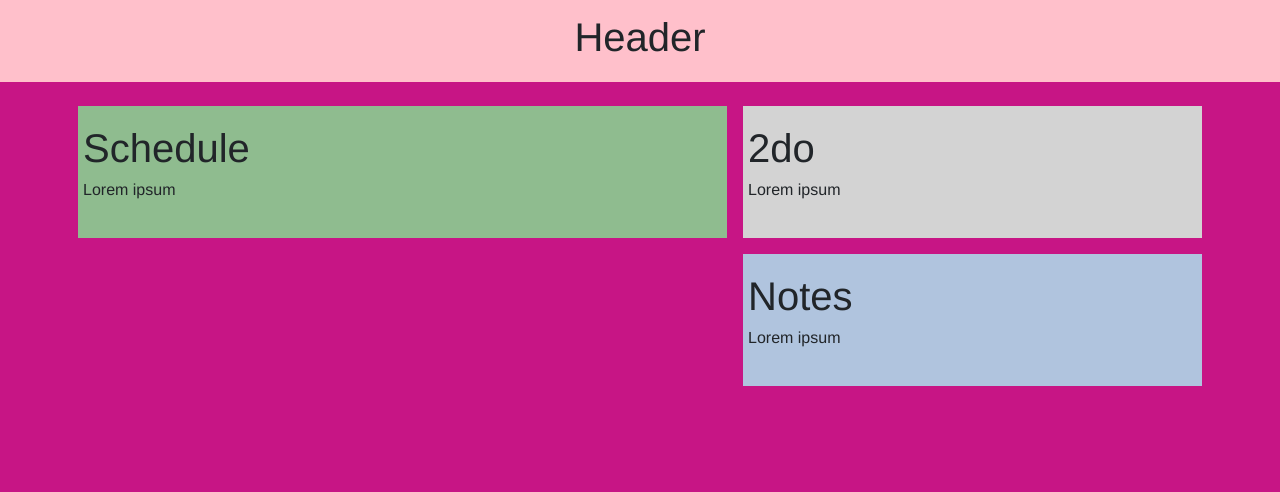
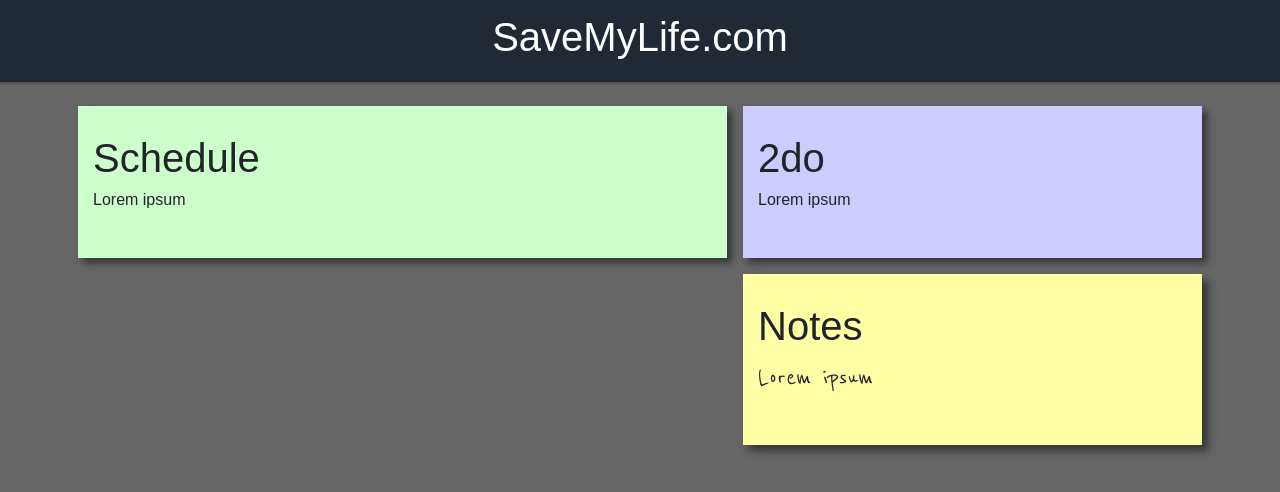
Before and after one commit to Paalch/it2810-webutvikling-h17-prosjekt-3-group35, a React (Create React App) app in the folder react-app/: page / in a window 1280 px wide. Shown: the top 492 px of the page. Built offline with nearby package versions, Linux system fonts and the light colour scheme.

Commit message:
Changed design on webpage

```diff
--- a/react-app/src/components/Header.js
+++ b/react-app/src/components/Header.js
@@ -5,7 +5,7 @@ class Header extends Component {
   render () {
     return (
       <div className={'header-container'}>
-        <h1>Header</h1>
+        <h1>SaveMyLife.com</h1>
       </div>
     );
   }
--- a/react-app/src/containers/notes/Notes.js
+++ b/react-app/src/containers/notes/Notes.js
@@ -6,10 +6,13 @@ class Notes extends React.Component {
   render () {
     return (
       <div className={'notes-container box'}>
-        <Row className={'box-header'}>
+        <link  href="http://fonts.googleapis.com/css?family=Reenie+Beanie:regular"
+               rel="stylesheet"
+               type="text/css"/>
+        <Row className={'notes-box-header'}>
           <h1>Notes</h1>
         </Row>
-        <Row className={'box-body'}>
+        <Row className={'notes-box-body'}>
           <p>Lorem ipsum</p>
         </Row>
       </div>
--- a/react-app/src/containers/notes/notes.css
+++ b/react-app/src/containers/notes/notes.css
@@ -1,4 +1,14 @@
 .notes-container {
-  background-color: lightsteelblue;
-  padding: 20px;
+  background-color: #FFFFA5;
+  padding: 30px;
+  -moz-box-shadow:6px 6px 8px rgba(33,33,33,1);
+  /* Safari+Chrome */
+  -webkit-box-shadow: 6px 6px 8px rgba(33,33,33,.7);
+  /* Opera */
+  box-shadow: 6px 6px 8px rgba(33,33,33,.7);
 }
+
+.notes-box-body {
+  font-family:"Reenie Beanie",arial,sans-serif;
+  font-size:180%;
+}
--- a/react-app/src/containers/schedule/schedule.css
+++ b/react-app/src/containers/schedule/schedule.css
@@ -1,4 +1,9 @@
 .schedule-container {
-  background-color: darkseagreen;
-  padding: 20px;
+  background: #cfc;
+  padding: 30px;
+  -moz-box-shadow:5px 5px 7px rgba(33,33,33,1);
+  /* Safari+Chrome */
+  -webkit-box-shadow: 5px 5px 7px rgba(33,33,33,.7);
+  /* Opera */
+  box-shadow: 5px 5px 7px rgba(33,33,33,.7);
 }
--- a/react-app/src/containers/todo/todo.css
+++ b/react-app/src/containers/todo/todo.css
@@ -1,4 +1,9 @@
 .todo-container {
-  background-color: lightgray;
-  padding: 20px;
+  background: #ccf;
+  padding: 30px;
+  -moz-box-shadow:5px 5px 7px rgba(33,33,33,1);
+  /* Safari+Chrome */
+  -webkit-box-shadow: 5px 5px 7px rgba(33,33,33,.7);
+  /* Opera */
+  box-shadow: 5px 5px 7px rgba(33,33,33,.7);
 }
--- a/react-app/src/styles/header.css
+++ b/react-app/src/styles/header.css
@@ -1,5 +1,7 @@
 .header-container {
-  background-color: pink;
+  background: #212a34;
   padding: 15px;
   text-align: center;
+  color: #fff;
+  box-shadow: 0 1px 3px rgba(0,0,0,0.3);
 }
--- a/react-app/src/styles/index.css
+++ b/react-app/src/styles/index.css
@@ -1,8 +1,8 @@
 body {
-  font-family: "Helvetica Neue", Helvetica, Arial, sans-serif;
+  font-family:arial,sans-serif;
 }
 
 #root {
   height: 100vh;
-  background-color: mediumvioletred;
+  background:#666;
 }
```
